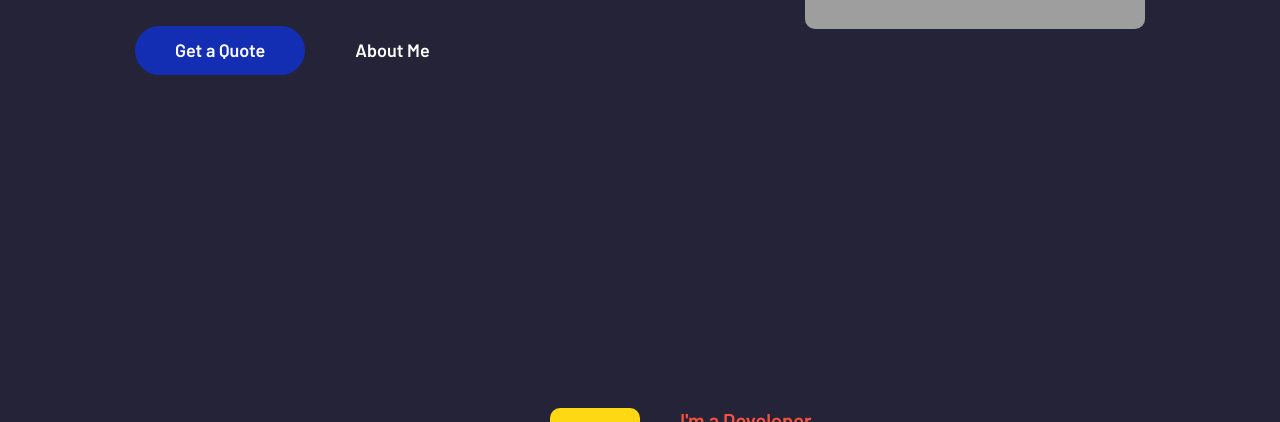
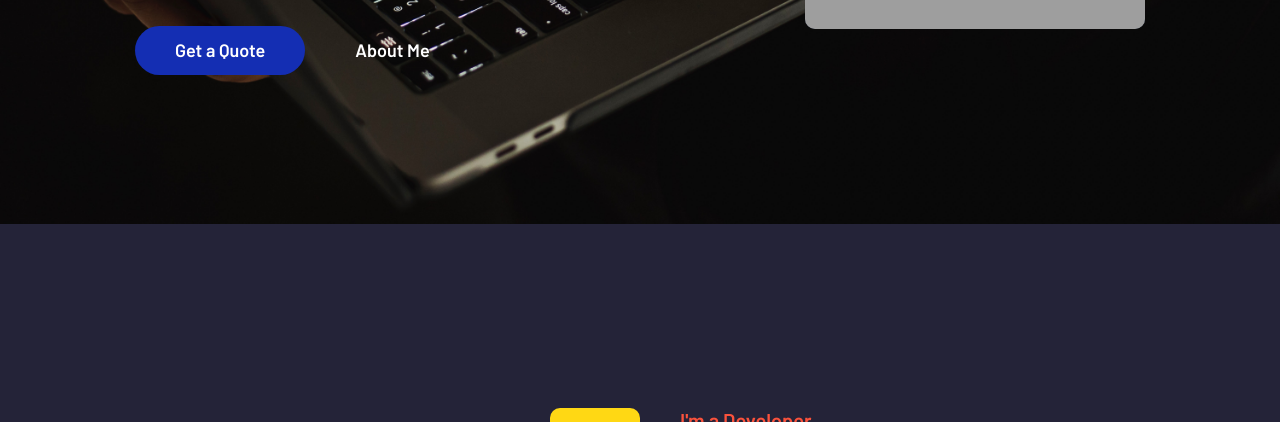
Before and after one commit to mdmonauwarulislam/CodeClause_Portfolio, a plain HTML site: page index.html in a window 1280 px wide. Shown: the part 576-998 px from the top of the page. Drawn offline with nearby package versions, Linux system fonts and the light colour scheme; grey boxes are pictures that could not be loaded.

Commit message:
Update style.css

```diff
--- a/css/style.css
+++ b/css/style.css
@@ -300,7 +300,7 @@ body {
 .rotate-img { display: none; }
 
 .hero {
-  background-image: url("/images/bgt.jpge");
+  background-image: url("/images/bgt.jpg");
   background-repeat: no-repeat;
   background-size: cover;
   background-position: center;
```
